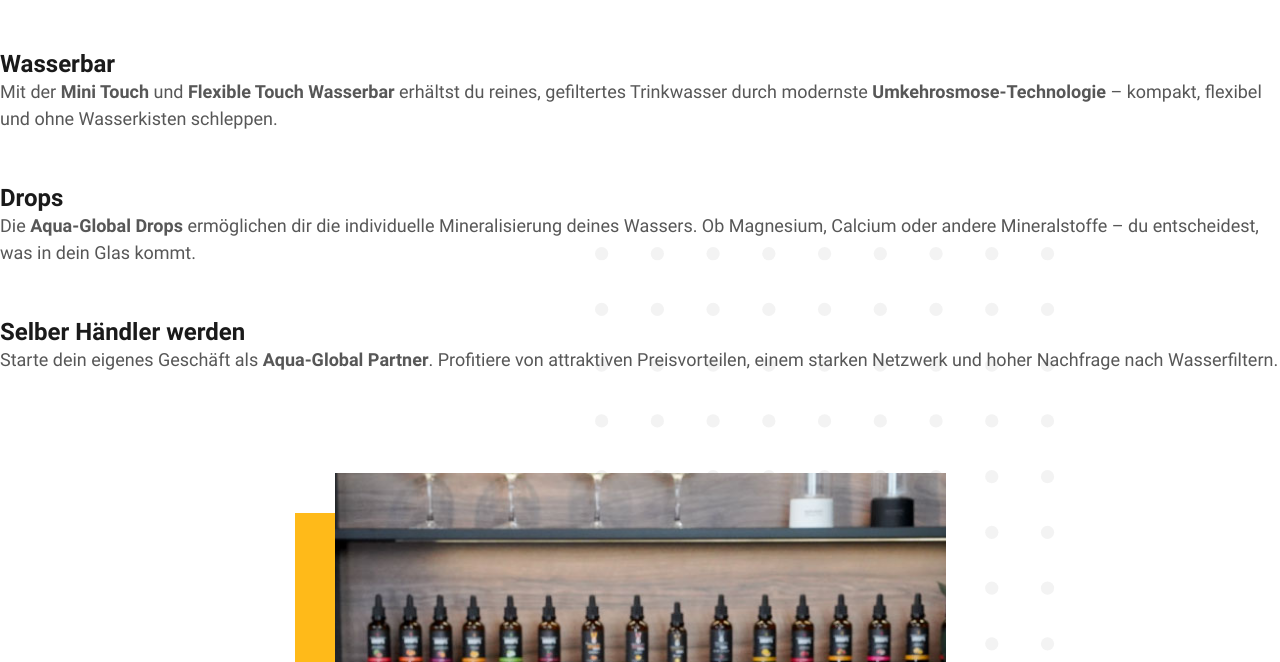
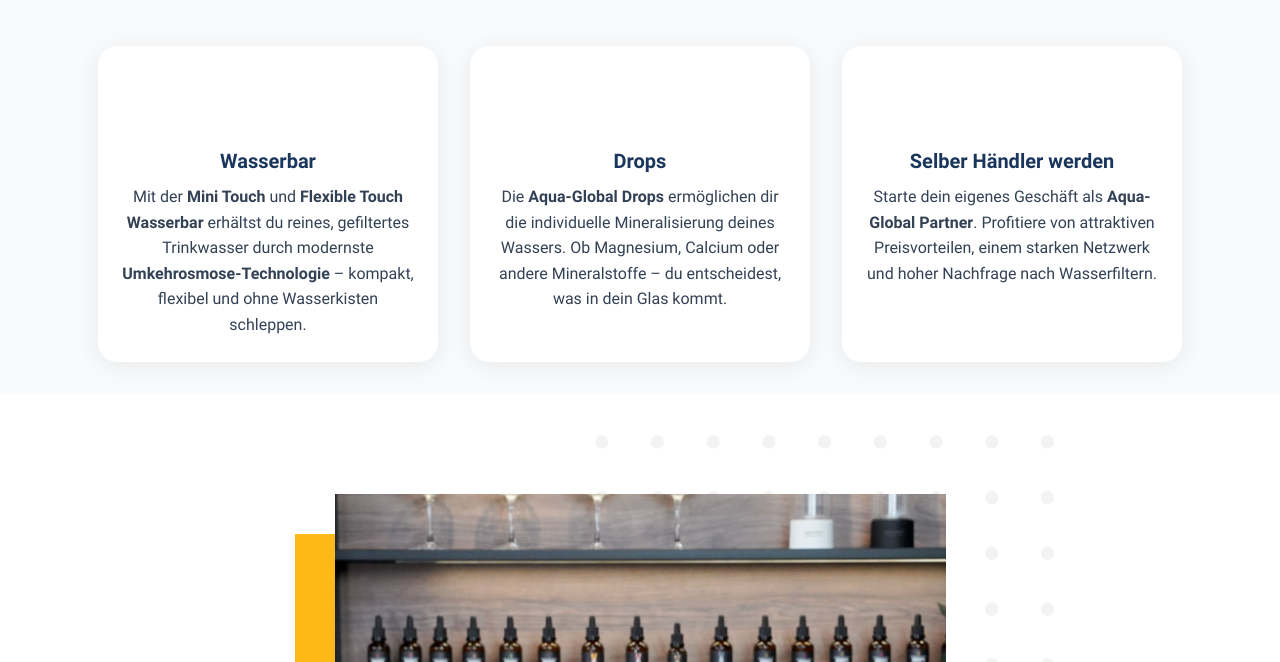
Before and after one commit to AleoParta/aleoparta.github.io, a plain HTML site: page index.html in a window 1280 px wide. Shown: the part 1018-1680 px from the top of the page. Drawn offline with Linux system fonts and the light colour scheme.

Commit message:
Update index.html

```diff
--- a/index.html
+++ b/index.html
@@ -128,6 +128,8 @@
         <!--                  Services                    -->
         <!-- ============================================ -->
 
+        <section class="services-section">
+            <div class="services-cards">
                 <div class="card">
                     <picture>
                         <img aria-hidden="true" decoding="async" src="/images/service1.svg" alt="Wasserbar" width="48" height="48">
@@ -138,7 +140,6 @@
                         gefiltertes Trinkwasser durch modernste <strong>Umkehrosmose-Technologie</strong> – kompakt, flexibel und ohne Wasserkisten schleppen.
                     </p>
                 </div>
-
                 <div class="card">
                     <picture>
                         <img aria-hidden="true" decoding="async" src="/images/service2.svg" alt="Aqua-Global Drops" width="48" height="48">
@@ -149,7 +150,6 @@
                         Ob Magnesium, Calcium oder andere Mineralstoffe – du entscheidest, was in dein Glas kommt.
                     </p>
                 </div>
-
                 <div class="card">
                     <picture>
                         <img aria-hidden="true" decoding="async" src="/images/service3.svg" alt="Händler werden" width="48" height="48">
@@ -160,7 +160,72 @@
                         Profitiere von attraktiven Preisvorteilen, einem starken Netzwerk und hoher Nachfrage nach Wasserfiltern.
                     </p>
                 </div>
-
+            </div>
+        </section>
+        <style>
+            .services-section {
+                padding: 3rem 0 2rem 0;
+                background: #f8fafc;
+            }
+            .services-cards {
+                display: flex;
+                flex-wrap: wrap;
+                gap: 2rem;
+                justify-content: center;
+                max-width: 1100px;
+                margin: 0 auto;
+            }
+            .services-cards .card {
+                background: #fff;
+                border-radius: 1.2rem;
+                box-shadow: 0 4px 24px rgba(0,0,0,0.07);
+                padding: 2rem 1.5rem 1.5rem 1.5rem;
+                flex: 1 1 300px;
+                max-width: 340px;
+                min-width: 260px;
+                display: flex;
+                flex-direction: column;
+                align-items: center;
+                text-align: center;
+                transition: transform 0.18s, box-shadow 0.18s;
+            }
+            .services-cards .card:hover {
+                transform: translateY(-8px) scale(1.03);
+                box-shadow: 0 8px 32px rgba(0,0,0,0.13);
+            }
+            .services-cards .card picture {
+                margin-bottom: 1.2rem;
+            }
+            .services-cards .card h2 {
+                font-size: 1.25rem;
+                margin-bottom: 0.7rem;
+                color: #1a365d;
+                font-weight: 700;
+            }
+            .services-cards .card p {
+                font-size: 1rem;
+                color: #334155;
+                line-height: 1.6;
+            }
+            @media (max-width: 900px) {
+                .services-cards {
+                    gap: 1.2rem;
+                }
+                .services-cards .card {
+                    max-width: 100%;
+                }
+            }
+            @media (max-width: 700px) {
+                .services-cards {
+                    flex-direction: column;
+                    align-items: center;
+                }
+                .services-cards .card {
+                    width: 90%;
+                    min-width: unset;
+                }
+            }
+        </style>
 
 
         <!-- ============================================ -->
@@ -245,7 +310,7 @@
                         </li>
                         <li>
                             <img aria-hidden="true" loading="lazy" decoding="async" src="/images/check.svg" alt="check mark" width="20" height="20">
-                            <span><strong>Direkte Zusammenarbeit mit Iwan Schneider:</strong> Lerne von einem erfahrenen Partner mit über 10 Jahren Expertise.</span>
+                            <span><strong>Direkte Zusammenarbeit mit Iwan Schneider:</strong> Lerne von einem erfahrenen Partner mit Expertise.</span>
                         </li>
                     </ul>
                     <p>
```
Lines whose indentation alone changed are shown as unchanged.
